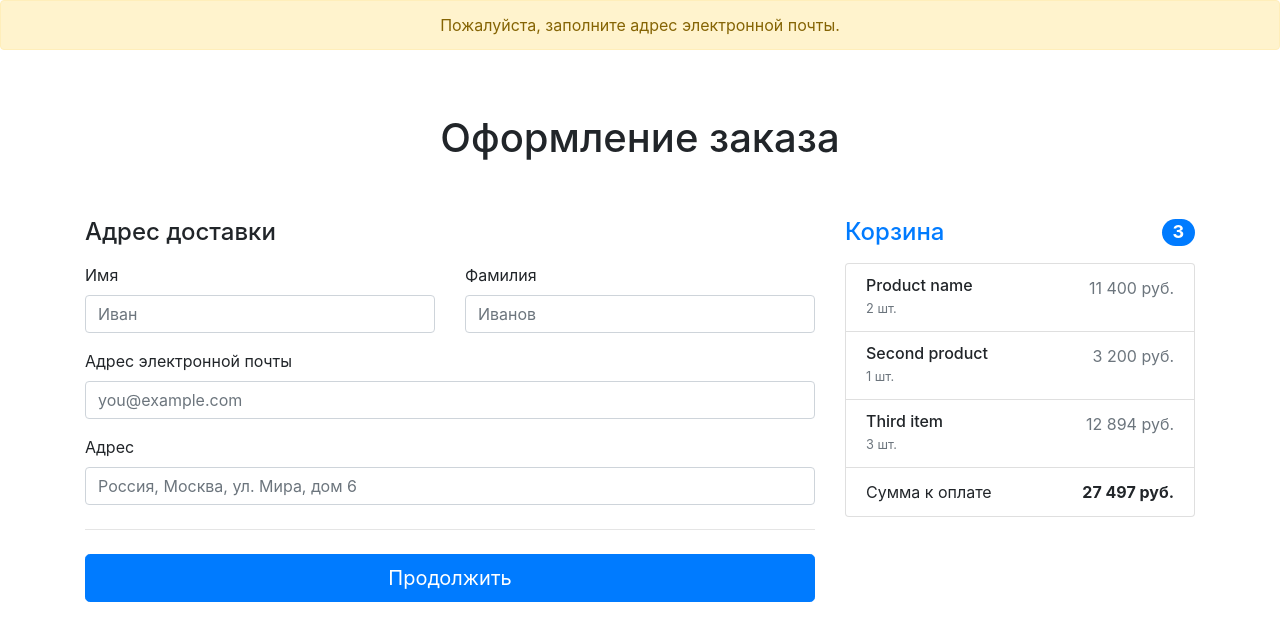
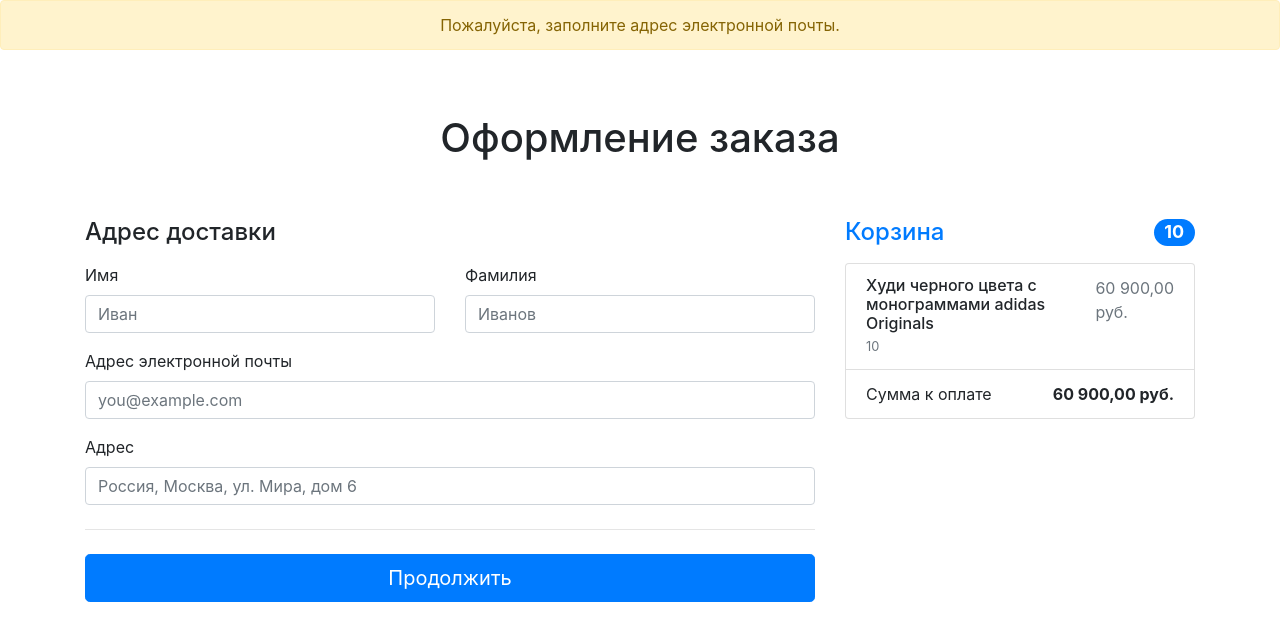
Before and after one commit to Vosida87/shop_project, a Django app: page /orders/create/ in a window 1280 px wide. Shown: the part 56-697 px from the top of the page. Run offline with Django 4.2, Linux system fonts and the light colour scheme; a user stored in the database is signed in; data comes from the database, SQL or seed files in the repository; tables that the repository leaves empty hold one stand-in row (values such as "Sample post"); parts of the project's set-up code (start-up, migrations or seed data) failed here and were passed over; some libraries are stand-ins or nearby versions.

Commit message:
add create order

```diff
--- a/shop_backend/config/settings.py
+++ b/shop_backend/config/settings.py
@@ -50,6 +50,7 @@ INSTALLED_APPS = [
     'django.contrib.sessions',
     'django.contrib.messages',
     'django.contrib.staticfiles',
+    'django.contrib.humanize',
 
     'products',
     'users',
--- a/shop_backend/orders/forms.py
+++ b/shop_backend/orders/forms.py
@@ -4,6 +4,32 @@ from orders.models import Order
 
 
 class OrderForm(forms.ModelForm):
+    """Форма для работы с заказами"""
+    first_name = forms.CharField(
+        widget=forms.TextInput(
+            attrs={'class': 'form-control',
+                   'placeholder': 'Иван'}
+            )
+        )
+    last_name = forms.CharField(
+        widget=forms.TextInput(
+            attrs={'class': 'form-control',
+                   'placeholder': 'Иванов'}
+            )
+        )
+    email = forms.EmailField(
+        widget=forms.EmailInput(
+            attrs={'class': 'form-control',
+                   'placeholder': 'you@example.com'}
+            )
+        )
+    address = forms.CharField(
+        widget=forms.TextInput(
+            attrs={'class': 'form-control',
+                   'placeholder': 'Россия, Москва, ул. Мира, дом 6'}
+            )
+        )
+
     class Meta:
         model = Order
         fields = ('first_name', 'last_name', 'email', 'address',)
--- a/shop_backend/orders/templates/orders/order-create.html
+++ b/shop_backend/orders/templates/orders/order-create.html
@@ -1,4 +1,5 @@
 {% extends 'products/base.html' %}
+{% load humanize %}
 {% load static %}
 
 {% block css %}
@@ -18,60 +19,47 @@
                 <div class="col-md-5 col-lg-4 order-md-last">
                     <h4 class="d-flex justify-content-between align-items-center mb-3">
                         <span class="text-primary">Корзина</span>
-                        <span class="badge badge-primary badge-pill text-white">3</span>
+                        <span class="badge badge-primary badge-pill text-white">{{ baskets.total_quantity }}</span>
                     </h4>
                     <ul class="list-group mb-3">
-                        <li class="list-group-item d-flex justify-content-between lh-sm">
+                        {% for basket in baskets %}
+                            <li class="list-group-item d-flex justify-content-between lh-sm">
                             <div>
-                                <h6 class="my-0">Product name</h6>
-                                <small class="text-muted">2 шт.</small>
+                                <h6 class="my-0">{{ basket.product.name }}</h6>
+                                <small class="text-muted">{{ basket.quantity }}</small>
                             </div>
-                            <span class="text-muted">11 400 руб.</span>
-                        </li>
-                        <li class="list-group-item d-flex justify-content-between lh-sm">
-                            <div>
-                                <h6 class="my-0">Second product</h6>
-                                <small class="text-muted">1 шт.</small>
-                            </div>
-                            <span class="text-muted">3 200 руб.</span>
-                        </li>
-                        <li class="list-group-item d-flex justify-content-between lh-sm">
-                            <div>
-                                <h6 class="my-0">Third item</h6>
-                                <small class="text-muted">3 шт.</small>
-                            </div>
-                            <span class="text-muted">12 894 руб.</span>
-                        </li>
+                            <span class="text-muted">{{ basket.sum | intcomma }} руб.</span>
+                            </li>
+                        {% endfor %}
                         <li class="list-group-item d-flex justify-content-between">
                             <span>Сумма к оплате</span>
-                            <strong>27 497 руб.</strong>
+                            <strong>{{ baskets.total_sum | intcomma }} руб.</strong>
                         </li>
                     </ul>
                 </div>
                 <div class="col-md-7 col-lg-8">
                     <h4 class="mb-3">Адрес доставки</h4>
-                    <form>
+                    <form action="{% url 'orders:create' %}" method="post">
+                        {% csrf_token %}
                         <div class="row g-3">
                             <div class="col-sm-6">
-                                <label for="firstName" class="form-label">Имя</label>
-                                <input type="text" class="form-control" id="firstName" placeholder="Иван" value="" required>
+                                <label for="{{ form.first_name.id_for_label }}" class="form-label">Имя</label>
+                                {{ form.first_name }}
                             </div>
 
                             <div class="col-sm-6">
-                                <label for="lastName" class="form-label">Фамилия</label>
-                                <input type="text" class="form-control" id="lastName" placeholder="Иванов" value=""
-                                    required>
+                                <label for="{{ form.last_name.id_for_label }}" class="form-label">Фамилия</label>
+                                {{ form.last_name }}
                             </div>
 
                             <div class="col-12 mt-3">
-                                <label for="email" class="form-label">Адрес электронной почты</label>
-                                <input type="email" class="form-control" id="email" placeholder="you@example.com">
+                                <label for="{{ form.email.id_for_label }}" class="form-label">Адрес электронной почты</label>
+                                {{ form.email }}
                             </div>
 
                             <div class="col-12 mt-3">
-                                <label for="address" class="form-label">Адрес</label>
-                                <input type="text" class="form-control" id="address"
-                                    placeholder="Россия, Москва, ул. Мира, дом 6" required>
+                                <label for="{{ form.address.id_for_label }}" class="form-label">Адрес</label>
+                                {{ form.address }}
                             </div>
 
                         </div>
--- a/shop_backend/orders/views.py
+++ b/shop_backend/orders/views.py
@@ -1,8 +1,17 @@
+from django.urls import reverse_lazy
 from django.views.generic.edit import CreateView
 
+from common.views import CommonMixin
 from orders.forms import OrderForm
 
 
-class OrderCreateView(CreateView):
+class OrderCreateView(CommonMixin, CreateView):
+    """Представление для создания заказа"""
     template_name = 'orders/order-create.html'
     form_class = OrderForm
+    success_url = reverse_lazy('orders:create')
+    title = 'Store - оформление заказа'
+
+    def form_valid(self, form):
+        form.instance.initiator = self.request.user
+        return super(OrderCreateView, self).form_valid(form)
--- a/shop_backend/products/templates/products/baskets.html
+++ b/shop_backend/products/templates/products/baskets.html
@@ -1,3 +1,4 @@
+{% load humanize %}
 {% if baskets %}
 <div class="col-lg-5">
     <h4 class="mt-3 mb-3 d-flex justify-content-between align-items-center mb-3">
@@ -16,7 +17,7 @@
                         <input name="basketID" type="number" class="form-control"
                                value="{{ basket.quantity }}" min="0">
                     </div>
-                    <div class="col-lg-4">{{ basket.sum }} руб.</div>
+                    <div class="col-lg-4">{{ basket.sum | intcomma }} руб.</div>
                     <div class="col-lg-4">
                         <a href="{% url 'products:basket_remove' basket.id %}">
                             <i class="fas fa-trash"></i>
@@ -30,7 +31,7 @@
     <div class="card mb-3">
         <div class="card-footer">
             <p class="float-left">Итого</p>
-            <h4 class="float-right">{{ baskets.total_sum }} руб.</h4>
+            <h4 class="float-right">{{ baskets.total_sum | intcomma}} руб.</h4>
         </div>
     </div>
     <a class="btn btn-success btn-lg float-right" href="{% url 'orders:create' %}">
--- a/shop_backend/products/templates/products/products.html
+++ b/shop_backend/products/templates/products/products.html
@@ -1,5 +1,6 @@
 {% extends 'products/base.html' %}
 {% load static %}
+{% load humanize %}
 {% load cache %}
 <!-- Custom styles for this template -->
 {% block css %}
@@ -66,7 +67,7 @@
                             <h4 class="card-title">
                                 <a href="#">{{ product.name }}</a>
                             </h4>
-                            <h5>{{ product.price }} руб.</h5>
+                            <h5>{{ product.price | intcomma}} руб.</h5>
                             <p class="card-text">{{ product.description }}</p>
                         </div>
                         <div class="card-footer text-center">
```
Also changed, not shown: shop_backend/orders/admin.py (+14 -2 lines).
